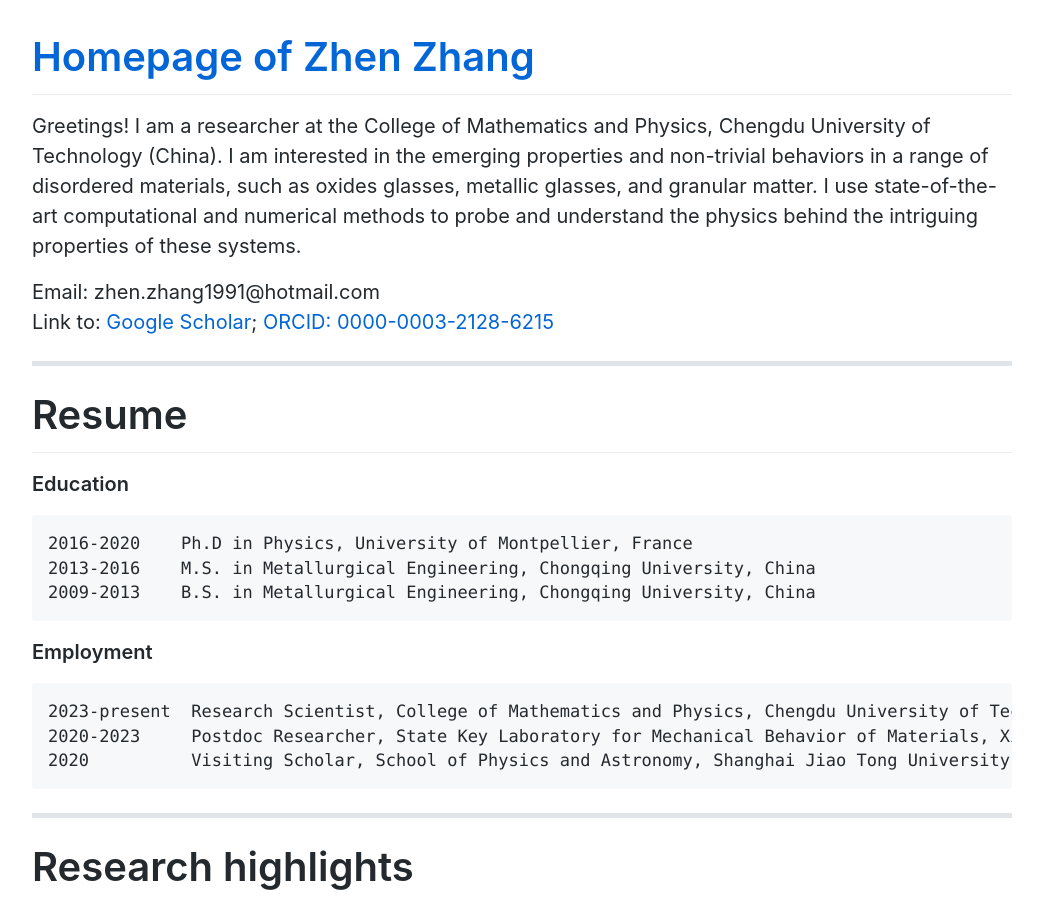
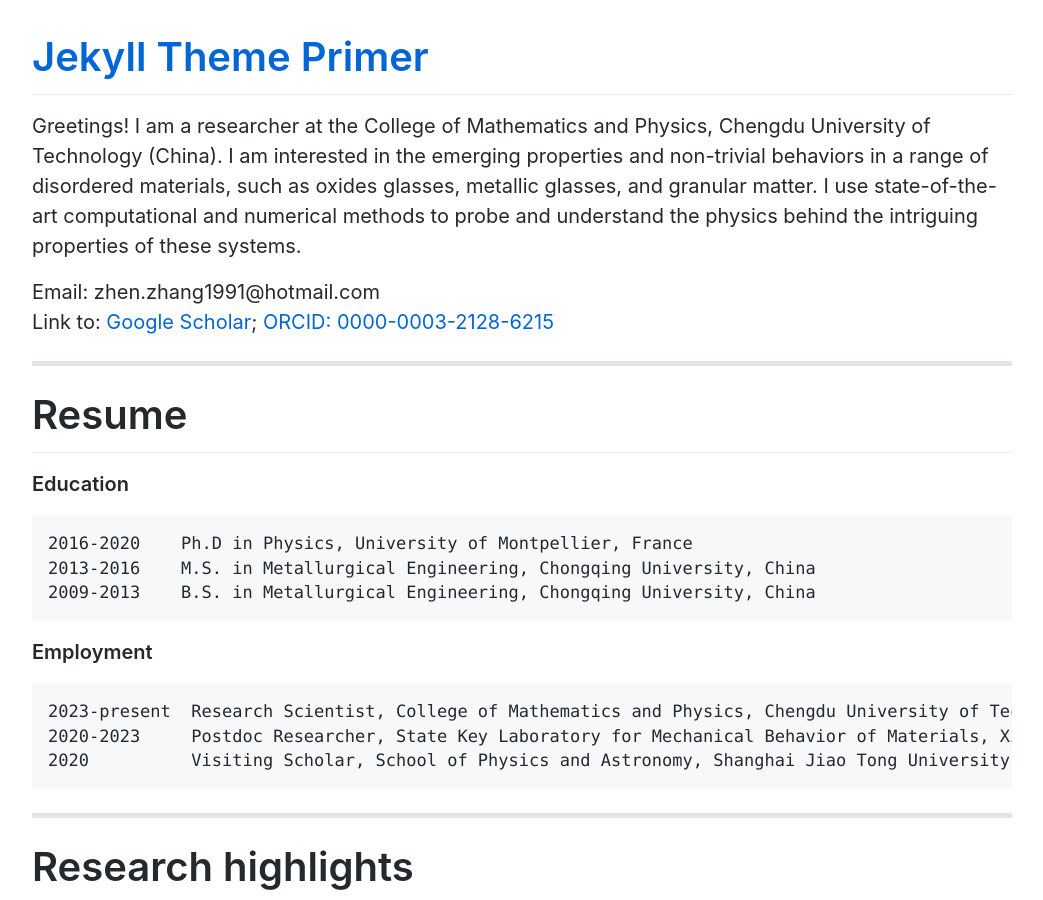
Before and after one commit to zhenzhang1991/zhenzhang1991.github.io, a Jekyll site: the page built from index.md, in a window 1280 px wide and 900 px high. Shown: the whole window, without its empty margins (118-1161 px from the left). Built offline with Jekyll 4.4.1, drawn with Linux system fonts in a browser that asks for light colours; comment, search, counter and statistics services are not loaded.

Commit message:
Update _config.yml

```diff
--- a/_config.yml
+++ b/_config.yml
@@ -16,5 +16,5 @@ github:
     path: "/"
   repository_url: "https://github.com/pages-themes/primer"
 
-title: Homepage of Zhen Zhang
+title: Jekyll Theme Primer
 description: Primer is a Jekyll theme for GitHub Pages
```
